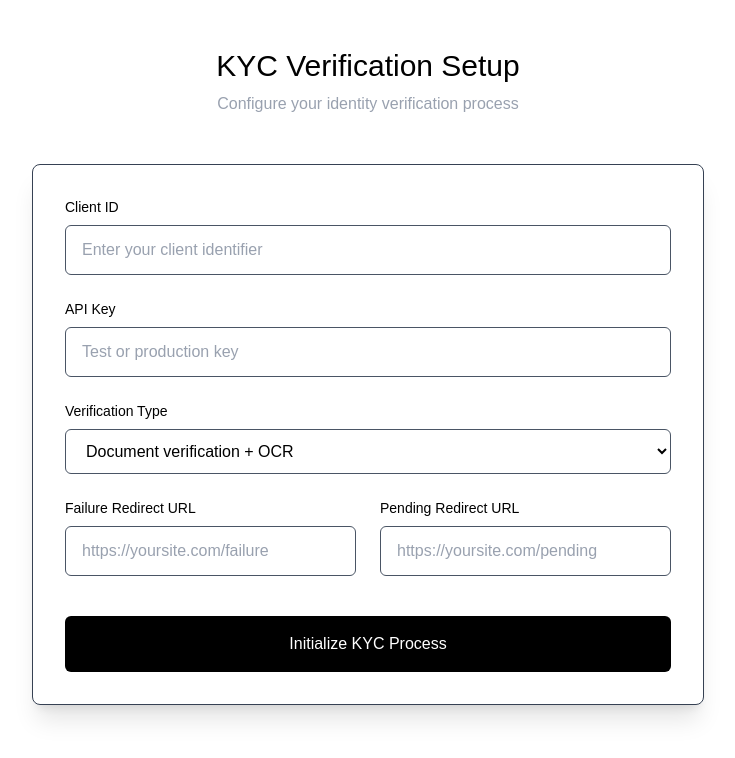
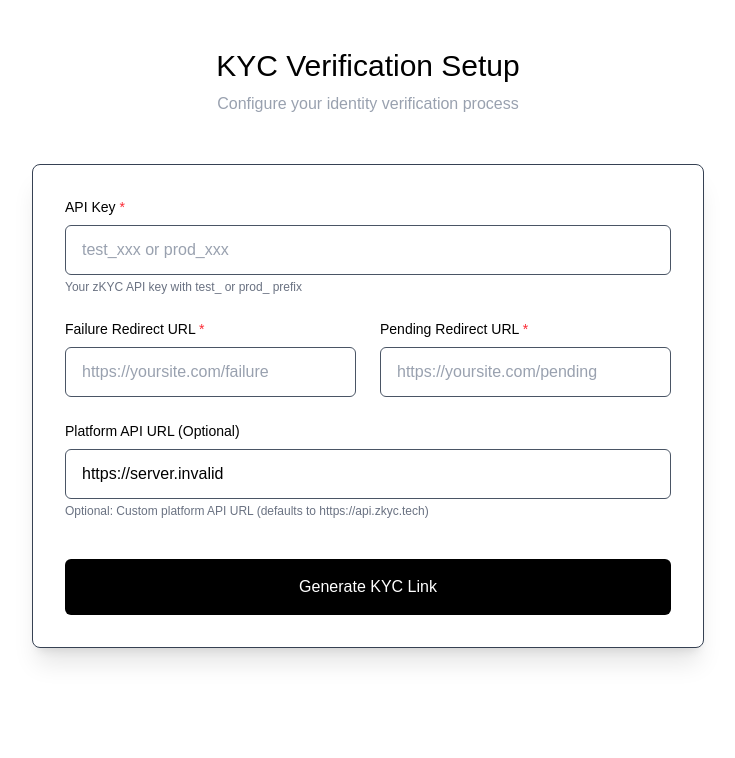
Before and after one commit to tech858/aws_zkyc_test, a Next.js app: page / in a window 1280 px wide. Shown: the top 758 px of the page, without its empty margins (272-1007 px from the left). Built offline with nearby package versions, Linux system fonts and the light colour scheme; no server answers.

Commit message:
New package used

```diff
--- a/app/page.js
+++ b/app/page.js
@@ -1,18 +1,70 @@
 "use client"
 import { useState } from "react";
-import { ZKYCProcess } from "zkyc-lfg";
 
 export default function Home() {
   // State for inputs
-  const [clientId, setClientId] = useState("");
   const [apiKey, setApiKey] = useState("");
-  const [processType, setProcessType] = useState("");
   const [failureUrl, setFailureUrl] = useState("");
   const [pendingUrl, setPendingUrl] = useState("");
+  const [platformApiUrl, setPlatformApiUrl] = useState(process.env.NEXT_PUBLIC_PLATFORM_API_URL || "");
+  const [error, setError] = useState("");
+  const [loading, setLoading] = useState(false);
+  const [generatedLink, setGeneratedLink] = useState("");
 
-  const startKYC = () => {
-    ZKYCProcess(clientId, apiKey, processType, failureUrl, pendingUrl);
+  // START: Link generation logic (easy to remove later)
+  const generateLink = async () => {
+    // Reset error and link
+    setError("");
+    setGeneratedLink("");
+    setLoading(true);
+
+    try {
+      // Validate required fields
+      if (!apiKey || !failureUrl || !pendingUrl) {
+        setError("Please fill in all required fields (API Key, Failure URL, and Pending URL)");
+        setLoading(false);
+        return;
+      }
+
+      // Default to production platform API URL if not provided
+      const platformUrl = platformApiUrl || "http://localhost:3000";
+      const tokenEndpoint = `${platformUrl}/api/sdk-token`;
+
+      // Generate token from API key
+      const response = await fetch(tokenEndpoint, {
+        method: "POST",
+        headers: {
+          "Content-Type": "application/json",
+        },
+        body: JSON.stringify({ apikey: apiKey }),
+      });
+
+      if (!response.ok) {
+        const errorData = await response.json().catch(() => ({ error: "Unknown error" }));
+        throw new Error(`Token generation failed: ${errorData.error || response.statusText}`);
+      }
+
+      const { token } = await response.json();
+
+      if (!token) {
+        throw new Error("Token generation failed: No token received");
+      }
+
+      // Build SDK URL with token
+      const sdkUrl = new URL("http://localhost:3001/");
+      sdkUrl.searchParams.set("apikey", token);
+      sdkUrl.searchParams.set("failurePage", failureUrl);
+      sdkUrl.searchParams.set("pending", pendingUrl);
+
+      // Store the generated link instead of redirecting
+      setGeneratedLink(sdkUrl.toString());
+    } catch (err) {
+      setError(err.message || "An error occurred while generating the link");
+    } finally {
+      setLoading(false);
+    }
   };
+  // END: Link generation logic (easy to remove later)
   return (
     <main className="min-h-screen bg-white py-12 px-4">
       <div className="max-w-2xl mx-auto">
@@ -27,50 +79,30 @@ export default function Home() {
         {/* Main Form Card */}
         <div className="bg-white rounded-lg shadow-xl border border-gray-700 p-8 mb-8">
           <div className="space-y-6">
-            <div>
-              <label className="block text-sm font-medium text-black mb-2">
-                Client ID
-              </label>
-              <input
-                type="text"
-                placeholder="Enter your client identifier"
-                value={clientId}
-                onChange={(e) => setClientId(e.target.value)}
-                className="w-full px-4 py-3 bg-white border border-gray-600 rounded-md text-black placeholder-gray-400 focus:outline-none focus:ring-1 focus:ring-gray-400 focus:border-gray-400 transition-colors"
-              />
-            </div>
+            {error && (
+              <div className="bg-red-50 border border-red-200 text-red-700 px-4 py-3 rounded-md">
+                {error}
+              </div>
+            )}
 
             <div>
               <label className="block text-sm font-medium text-black mb-2">
-                API Key
+                API Key <span className="text-red-500">*</span>
               </label>
               <input
                 type="password"
-                placeholder="Test or production key"
+                placeholder="test_xxx or prod_xxx"
                 value={apiKey}
                 onChange={(e) => setApiKey(e.target.value)}
                 className="w-full px-4 py-3 bg-white border border-gray-600 rounded-md text-black placeholder-gray-400 focus:outline-none focus:ring-1 focus:ring-gray-400 focus:border-gray-400 transition-colors"
               />
-            </div>
-
-            <div>
-              <label className="block text-sm font-medium text-black mb-2">
-                Verification Type
-              </label>
-              <select
-                value={processType}
-                onChange={(e) => setProcessType(e.target.value)}
-                className="w-full px-4 py-3 bg-white border border-gray-600 rounded-md text-black focus:outline-none focus:ring-1 focus:ring-gray-400 focus:border-gray-400 transition-colors"
-              >
-                <option value="OCR">Document verification + OCR</option>
-                <option value="IDV">Complete verification suite</option>
-              </select>
+              <p className="text-xs text-gray-500 mt-1">Your zKYC API key with test_ or prod_ prefix</p>
             </div>
 
             <div className="grid grid-cols-1 md:grid-cols-2 gap-6">
               <div>
                 <label className="block text-sm font-medium text-black mb-2">
-                  Failure Redirect URL
+                  Failure Redirect URL <span className="text-red-500">*</span>
                 </label>
                 <input
                   type="url"
@@ -83,7 +115,7 @@ export default function Home() {
 
               <div>
                 <label className="block text-sm font-medium text-black mb-2">
-                  Pending Redirect URL
+                  Pending Redirect URL <span className="text-red-500">*</span>
                 </label>
                 <input
                   type="url"
@@ -95,14 +127,61 @@ export default function Home() {
               </div>
             </div>
 
+            <div>
+              <label className="block text-sm font-medium text-black mb-2">
+                Platform API URL (Optional)
+              </label>
+              <input
+                type="url"
+                placeholder="https://api.zkyc.tech (default)"
+                value={platformApiUrl}
+                onChange={(e) => setPlatformApiUrl(e.target.value)}
+                className="w-full px-4 py-3 bg-white border border-gray-600 rounded-md text-black placeholder-gray-400 focus:outline-none focus:ring-1 focus:ring-gray-400 focus:border-gray-400 transition-colors"
+              />
+              <p className="text-xs text-gray-500 mt-1">Optional: Custom platform API URL (defaults to https://api.zkyc.tech)</p>
+            </div>
+
+            {/* START: Link generation section (easy to remove later) */}
             <div className="pt-4">
               <button
-                onClick={startKYC}
-                className="w-full bg-black  hover:bg-gray-900 text-white font-medium py-4 px-6 rounded-md transition-colors duration-200 focus:outline-none focus:ring-2 focus:ring-gray-400 focus:ring-offset-2 focus:ring-offset-gray-800"
+                onClick={generateLink}
+                disabled={loading}
+                className="w-full bg-black hover:bg-gray-900 disabled:bg-gray-400 disabled:cursor-not-allowed text-white font-medium py-4 px-6 rounded-md transition-colors duration-200 focus:outline-none focus:ring-2 focus:ring-gray-400 focus:ring-offset-2 focus:ring-offset-gray-800"
               >
-                Initialize KYC Process
+                {loading ? "Generating Link..." : "Generate KYC Link"}
               </button>
             </div>
+
+            {generatedLink && (
+              <div className="pt-4 border-t border-gray-200">
+                <label className="block text-sm font-medium text-black mb-2">
+                  Generated KYC Link
+                </label>
+                <div className="flex gap-2">
+                  <input
+                    type="text"
+                    readOnly
+                    value={generatedLink}
+                    className="flex-1 px-4 py-3 bg-gray-50 border border-gray-300 rounded-md text-black text-sm font-mono focus:outline-none"
+                  />
+                  <button
+                    onClick={() => navigator.clipboard.writeText(generatedLink)}
+                    className="px-4 py-3 bg-gray-100 hover:bg-gray-200 text-black font-medium rounded-md transition-colors"
+                  >
+                    Copy
+                  </button>
+                </div>
+                <a
+                  href={generatedLink}
+                  target="_blank"
+                  rel="noopener noreferrer"
+                  className="mt-2 inline-block text-sm text-blue-600 hover:text-blue-800"
+                >
+                  Open Link →
+                </a>
+              </div>
+            )}
+            {/* END: Link generation section (easy to remove later) */}
           </div>
         </div>
 
--- a/app/pending/page.js
+++ b/app/pending/page.js
@@ -24,7 +24,7 @@ export default function VerificationPage() {
         }
 
         const res = await fetch(
-          `https://sdk.zkyc.tech/api/kyc/verifications/${userID}`,
+          `https://localhost:3001/api/kyc/verifications/${userID}`,
           {
             method: "GET",
             headers: {
--- /dev/null
+++ b/zkycprocess-ryad.js
@@ -0,0 +1,77 @@
+/**
+ * @zkyc/sdk - NPM Package Script
+ *
+ * This is the script to include in your npm package.
+ * Users will call ZKYCProcess() with their API key to generate a token
+ * and redirect to the SDK.
+ */
+
+/**
+ * Generates a secure token from the API key and redirects to the SDK
+ *
+ * @param {Object} config - Configuration object containing API key and redirect URLs
+ * @param {string} config.apiKey - Your zKYC API key (with test_ or prod_ prefix)
+ * @param {string} config.failurePage - URL to redirect if KYC verification fails
+ * @param {string} config.pendingPage - URL to redirect if KYC is pending
+ * @param {string} [config.platformApiUrl] - Optional: Your platform API URL (defaults to production)
+ * @returns {Promise<void>}
+ * @throws {Error} if API key, failurePage, or pendingPage is missing
+ * @throws {Error} if token generation fails
+ */
+async function ZKYCProcess(config) {
+    const { apiKey, failurePage, pendingPage } = config;
+
+    // Validate required parameters
+    if (!apiKey || !failurePage || !pendingPage) {
+      throw new Error("apiKey, failurePage, and pendingPage are required");
+    }
+
+    // Default to production platform API URL if not provided
+    // Users should set this to their platform URL (e.g., https://api.zkyc.tech)
+    const platformUrl = "http://localhost:3000";
+    const tokenEndpoint = `${platformUrl}/api/sdk-token`;
+
+    try {
+      // Generate token from API key (server-side call)
+      const response = await fetch(tokenEndpoint, {
+        method: "POST",
+        headers: {
+          "Content-Type": "application/json",
+        },
+        body: JSON.stringify({ apikey: apiKey }),
+      });
+
+      if (!response.ok) {
+        const errorData = await response.json().catch(() => ({ error: "Unknown error" }));
+        throw new Error(`Token generation failed: ${errorData.error || response.statusText}`);
+      }
+
+      const { token, expiresIn, expiresAt } = await response.json();
+
+      if (!token) {
+        throw new Error("Token generation failed: No token received");
+      }
+
+      // Build SDK URL with token
+      const sdkUrl = new URL("http://localhost:3001/");
+      sdkUrl.searchParams.set("apikey", token); // SDK will detect it's a token
+      sdkUrl.searchParams.set("failurePage", failurePage);
+      sdkUrl.searchParams.set("pending", pendingPage);
+
+      // Redirect to SDK
+      if (typeof window !== "undefined") {
+        window.location.assign(sdkUrl.toString());
+      } else {
+        throw new Error("ZKYCProcess can only be used in browser environment");
+      }
+    } catch (error) {
+      if (error instanceof Error) {
+        throw new Error(`ZKYC Process failed: ${error.message}`);
+      }
+      throw new Error("ZKYC Process failed: Unknown error");
+    }
+  }
+
+  // ES Module exports (for modern bundlers and browsers)
+  export default ZKYCProcess;
+  export { ZKYCProcess };
```
Also changed, not shown: 1 other file (tests, documents, lock files or other folders).
